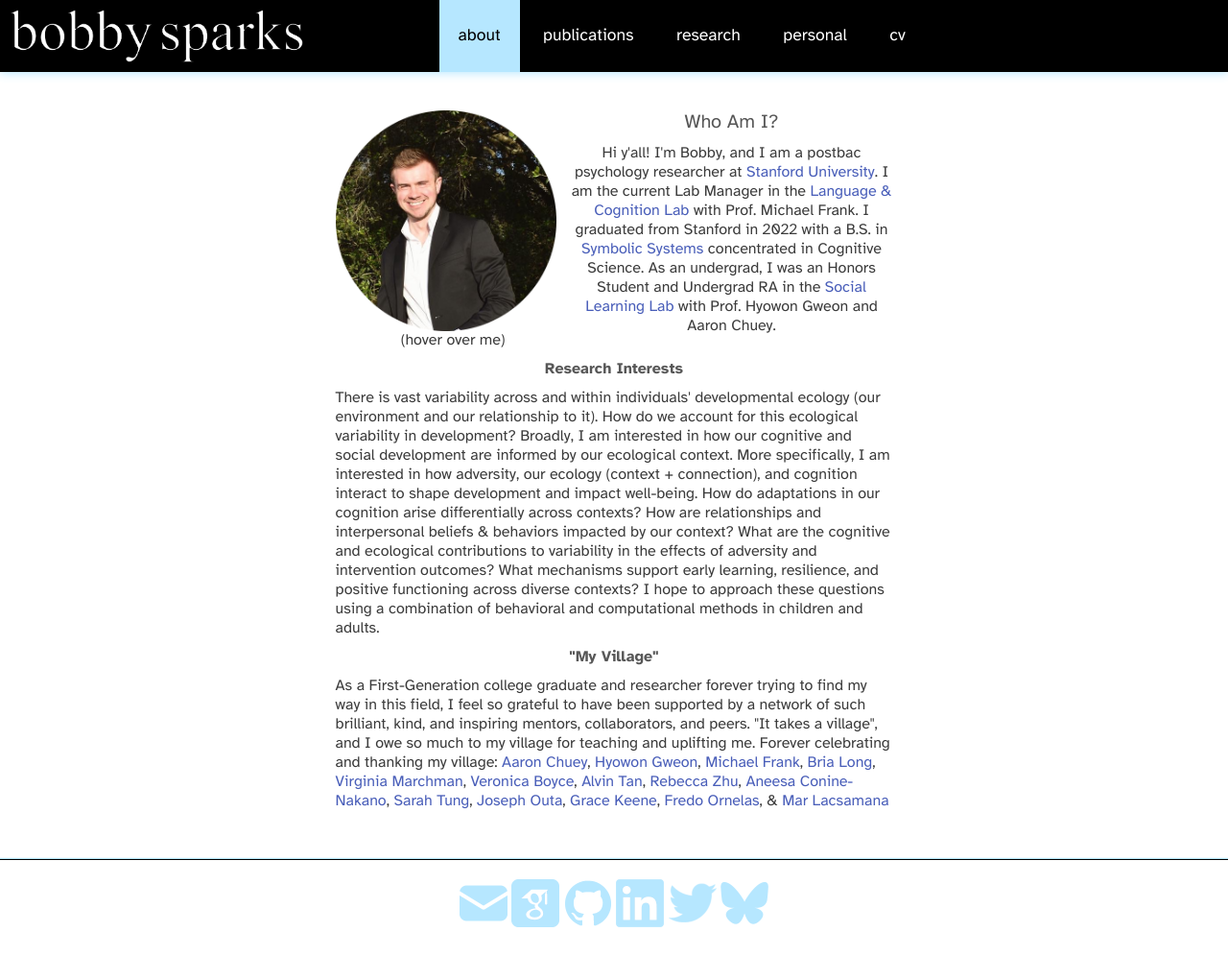
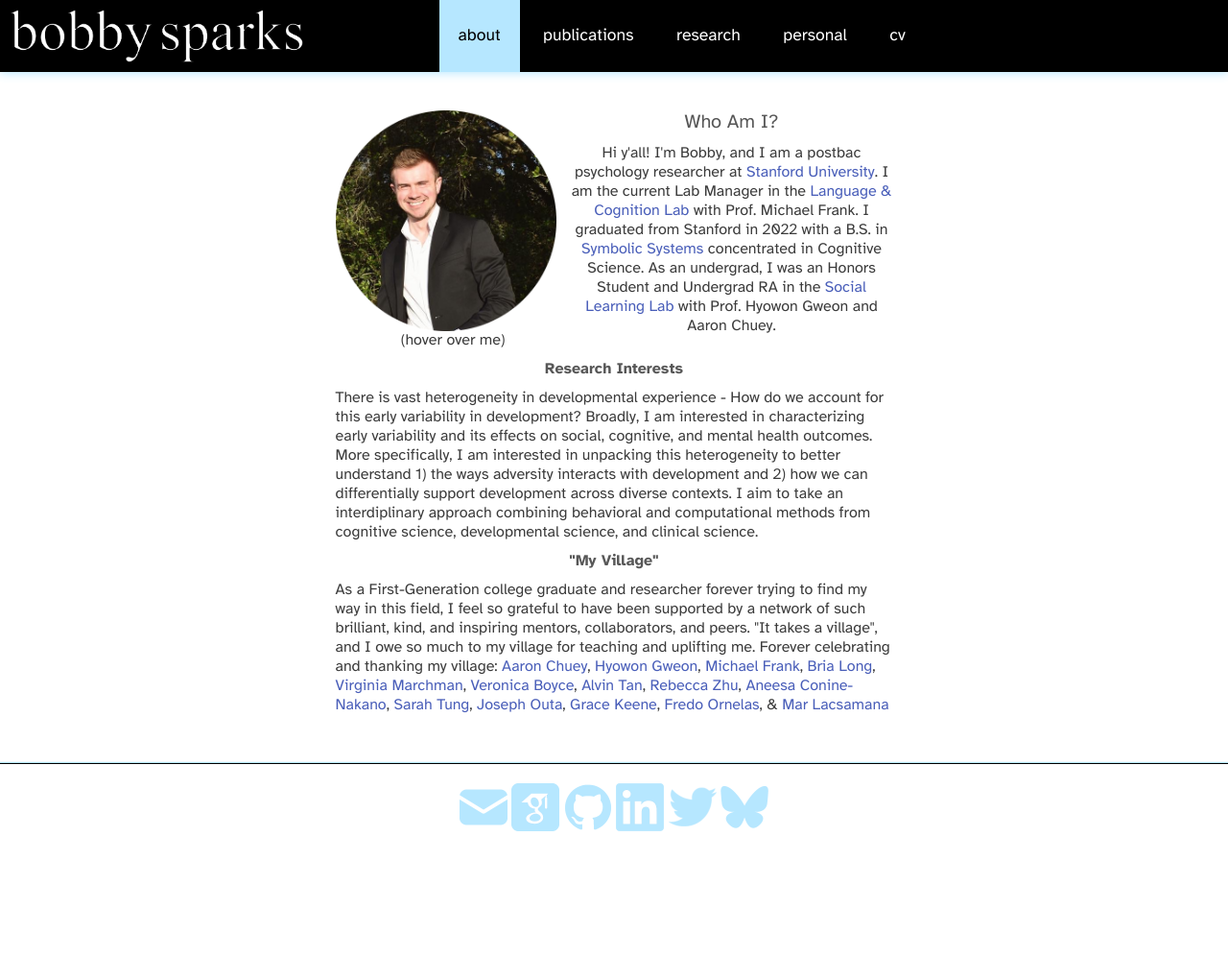
Before and after one commit to rbzsparks/rbzsparks.github.io, a Jekyll site: the page built from 00-index.md, in a window 1280 px wide. Shown: the whole page at 96% size. Built offline with Jekyll 4.4.1, drawn with Linux system fonts in a browser that asks for light colours; nearby versions of some CDN libraries; after the commit the page ends 900 px from its top, so only the background shows below that.

Commit message:
home update

```diff
--- a/_layouts/home.html
+++ b/_layouts/home.html
@@ -29,11 +29,9 @@
         <div style = "width:66%; margin: auto">
         <h3 style = "text-align:center">Research Interests</h3>
         <p>
-          There is vast variability across and within individuals' developmental ecology (our environment and our relationship to it). How do we account for this ecological variability in development?
-          Broadly, I am interested in how our cognitive and social development are informed by our ecological context. More specifically, I am interested in how adversity, our ecology (context + connection),
-          and cognition interact to shape development and impact well-being. How do adaptations in our cognition arise differentially across contexts? How are relationships and interpersonal beliefs & behaviors
-          impacted by our context? What are the cognitive and ecological contributions to variability in the effects of adversity and intervention outcomes? What mechanisms support early learning, resilience,
-          and positive functioning across diverse contexts? I hope to approach these questions using a combination of behavioral and computational methods in children and adults.
+          There is vast heterogeneity in developmental experience - How do we account for this early variability in development?
+          Broadly, I am interested in characterizing early variability and its effects on social, cognitive, and mental health outcomes. More specifically, I am interested in unpacking this heterogeneity to better understand 1) the ways adversity interacts with development
+          and 2) how we can differentially support development across diverse contexts. I aim to take an interdiplinary approach combining behavioral and computational methods from cognitive science, developmental science, and clinical science.
         </p>
         <h3 style = "text-align:center">"My Village"</h3>
         <p>
```
